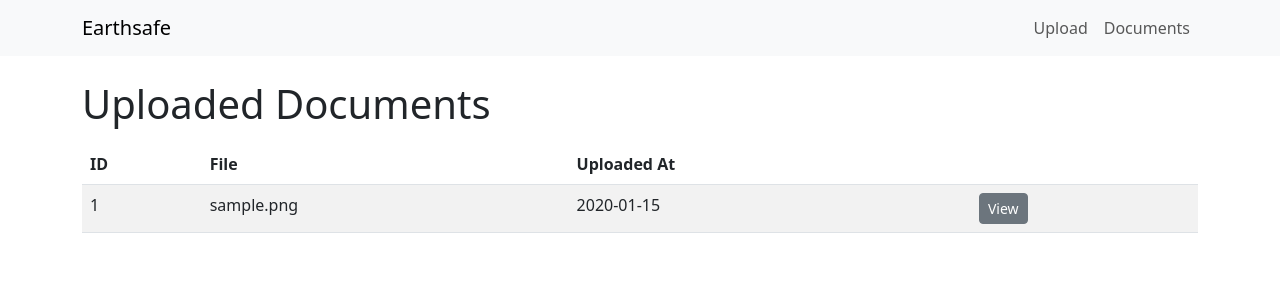
After one commit to kudakwashechikovo17/recept-scanner, a Flask app: page /receipts in a window 1280 px wide. The commit adds this page. Shown: the top 300 px of the page. Run offline with Flask 3, Linux system fonts and the light colour scheme; tables that the repository leaves empty hold one stand-in row (values such as "Sample post").

Commit message:
Add receipt storage and dashboard

```diff
--- a/app.py
+++ b/app.py
@@ -1,8 +1,33 @@
-from flask import Flask, render_template, request
+import os
+import json
+import sqlite3
+from datetime import datetime
+from flask import Flask, render_template, request, redirect, url_for, send_from_directory
 import boto3
 
 app = Flask(__name__)
 textract = boto3.client('textract')   # picks up your AWS creds & region
+
+UPLOAD_FOLDER = 'uploads'
+DB_PATH = 'receipts.db'
+os.makedirs(UPLOAD_FOLDER, exist_ok=True)
+
+
+def init_db():
+    conn = sqlite3.connect(DB_PATH)
+    conn.execute(
+        """CREATE TABLE IF NOT EXISTS receipts (
+            id INTEGER PRIMARY KEY AUTOINCREMENT,
+            filename TEXT,
+            summary TEXT,
+            items TEXT,
+            uploaded_at TEXT
+        )"""
+    )
+    conn.close()
+
+
+init_db()
 
 def extract_receipt(file_stream):
     resp = textract.analyze_expense(Document={'Bytes': file_stream.read()})
@@ -33,9 +58,54 @@ def index():
         file = request.files.get('document')
         if not file:
             return render_template('index.html', error="Please upload a file.")
-        summary, items = extract_receipt(file)
-        return render_template('results.html', summary=summary, items=items)
+
+        filename = datetime.utcnow().strftime('%Y%m%d%H%M%S_') + file.filename
+        filepath = os.path.join(UPLOAD_FOLDER, filename)
+        file.save(filepath)
+
+        with open(filepath, 'rb') as f:
+            summary, items = extract_receipt(f)
+
+        conn = sqlite3.connect(DB_PATH)
+        conn.execute(
+            'INSERT INTO receipts (filename, summary, items, uploaded_at) VALUES (?, ?, ?, ?)',
+            (filename, json.dumps(summary), json.dumps(items), datetime.utcnow().isoformat())
+        )
+        receipt_id = conn.execute('SELECT last_insert_rowid()').fetchone()[0]
+        conn.commit()
+        conn.close()
+
+        return redirect(url_for('receipt_detail', receipt_id=receipt_id))
+
     return render_template('index.html')
+
+
+@app.route('/receipts')
+def receipts():
+    conn = sqlite3.connect(DB_PATH)
+    receipts = conn.execute('SELECT id, filename, uploaded_at FROM receipts ORDER BY uploaded_at DESC').fetchall()
+    conn.close()
+    return render_template('receipts.html', receipts=receipts)
+
+
+@app.route('/receipts/<int:receipt_id>')
+def receipt_detail(receipt_id):
+    conn = sqlite3.connect(DB_PATH)
+    row = conn.execute('SELECT filename, summary, items, uploaded_at FROM receipts WHERE id=?', (receipt_id,)).fetchone()
+    conn.close()
+    if row:
+        filename, summary_json, items_json, uploaded_at = row
+        summary = json.loads(summary_json)
+        items = json.loads(items_json)
+        return render_template(
+            'results.html', summary=summary, items=items, file=filename, uploaded_at=uploaded_at
+        )
+    return 'Receipt not found', 404
+
+
+@app.route('/uploads/<path:filename>')
+def uploaded_file(filename):
+    return send_from_directory(UPLOAD_FOLDER, filename)
 
 if __name__ == '__main__':
     app.run(debug=True)
--- /dev/null
+++ b/templates/base.html
@@ -0,0 +1,22 @@
+<!doctype html>
+<html>
+<head>
+  <meta charset="utf-8">
+  <title>{% block title %}Earthsafe Receipt Scanner{% endblock %}</title>
+  <link href="https://cdn.jsdelivr.net/npm/bootstrap@5.3.0/dist/css/bootstrap.min.css" rel="stylesheet">
+</head>
+<body>
+<nav class="navbar navbar-expand-lg navbar-light bg-light mb-4">
+  <div class="container">
+    <a class="navbar-brand" href="{{ url_for('index') }}">Earthsafe</a>
+    <div class="navbar-nav">
+      <a class="nav-link" href="{{ url_for('index') }}">Upload</a>
+      <a class="nav-link" href="{{ url_for('receipts') }}">Documents</a>
+    </div>
+  </div>
+</nav>
+<div class="container">
+  {% block content %}{% endblock %}
+</div>
+</body>
+</html>
--- /dev/null
+++ b/templates/receipts.html
@@ -0,0 +1,25 @@
+{% extends 'base.html' %}
+{% block title %}Documents - Earthsafe{% endblock %}
+{% block content %}
+<h1 class="mb-3">Uploaded Documents</h1>
+<table class="table table-striped">
+  <thead>
+    <tr>
+      <th>ID</th>
+      <th>File</th>
+      <th>Uploaded At</th>
+      <th></th>
+    </tr>
+  </thead>
+  <tbody>
+    {% for r in receipts %}
+    <tr>
+      <td>{{ r[0] }}</td>
+      <td>{{ r[1] }}</td>
+      <td>{{ r[2] }}</td>
+      <td><a class="btn btn-sm btn-secondary" href="{{ url_for('receipt_detail', receipt_id=r[0]) }}">View</a></td>
+    </tr>
+    {% endfor %}
+  </tbody>
+</table>
+{% endblock %}
```
Also changed, not shown: templates/index.html (+14 -17 lines), templates/results.html (+19 -16 lines).
